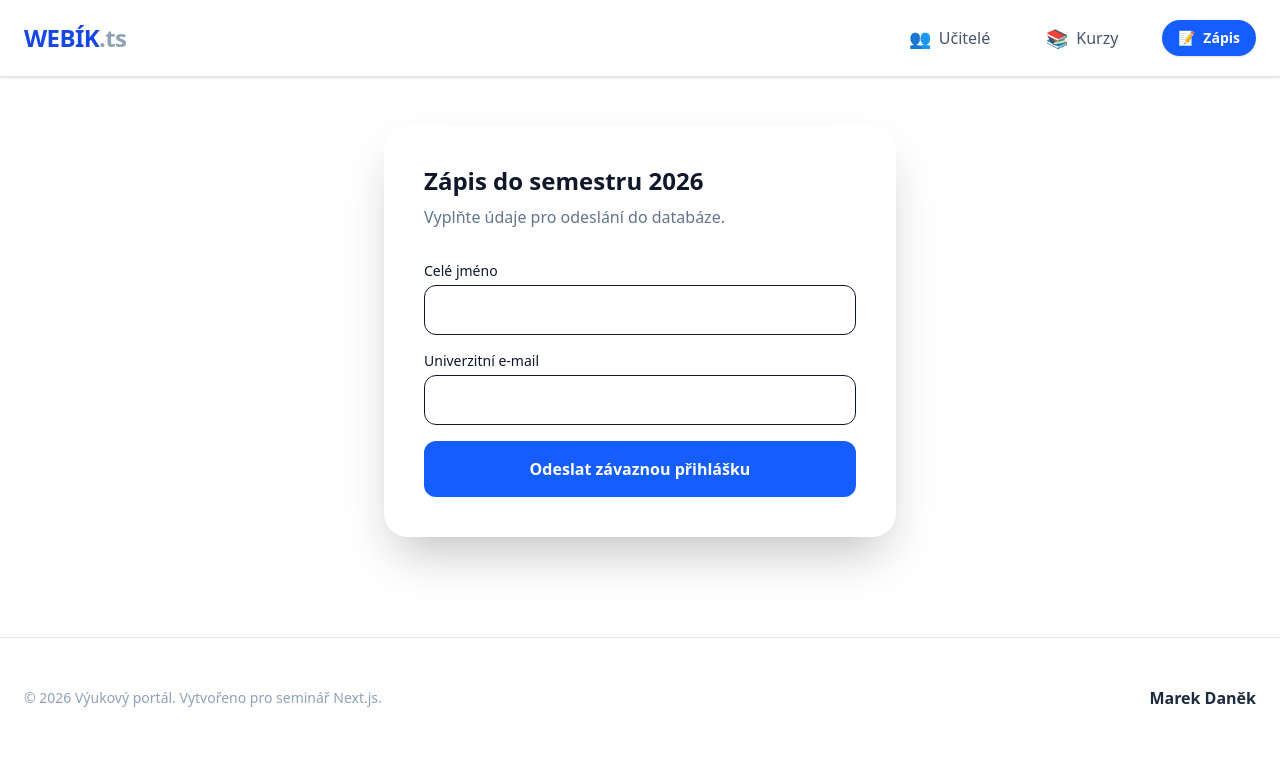
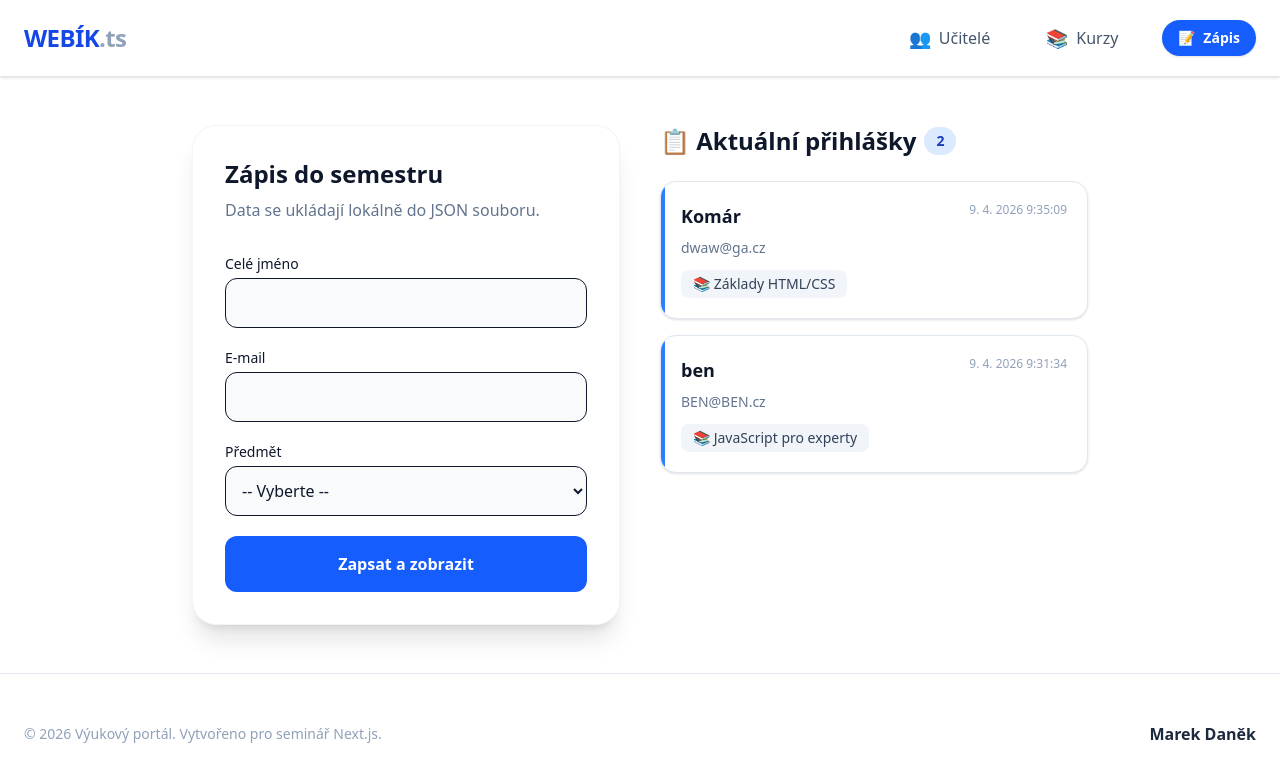
Before and after one commit to MarekDanek/GUI, a Next.js app in the folder Web/: page /03_prihlaska in a window 1280 px wide. Shown: the top 782 px of the page. Built offline with nearby package versions, Linux system fonts and the light colour scheme.

Commit message:
přidání mock dat a zpracování formuláře

```diff
--- a/Web/app/01_ucitele/page.tsx
+++ b/Web/app/01_ucitele/page.tsx
@@ -1,26 +1,27 @@
+// app/01_ucitele/page.tsx
+import { TEACHERS } from '../data/mock_data';
+
 export default function TeachersPage() {
   return (
     <div className="space-y-8">
       <h1 className="text-4xl font-black text-slate-900">Katedra Webových Technologií</h1>
 
       <div className="grid grid-cols-1 md:grid-cols-3 gap-6">
-        {/* Vizitka 1 */}
-        <div className="p-6 bg-white border border-slate-200 rounded-2xl shadow-sm hover:shadow-md transition-shadow">
-          <div className="w-12 h-12 bg-blue-100 text-blue-600 rounded-full flex items-center justify-center text-xl mb-4">👨‍🏫</div>
-          <h2 className="text-xl font-bold">Ing. Jan Novák</h2>
-          <p className="text-slate-500">Vedoucí katedry</p>
-          <div className="mt-4 pt-4 border-t text-sm text-blue-600 font-medium">novak@uni.cz</div>
-        </div>
-
-        {/* Vizitka 2 */}
-        <div className="p-6 bg-white border border-slate-200 rounded-2xl shadow-sm">
-          <div className="w-12 h-12 bg-purple-100 text-purple-600 rounded-full flex items-center justify-center text-xl mb-4">👩‍🏫</div>
-          <h2 className="text-xl font-bold">Mgr. Lucie Černá</h2>
-          <p className="text-slate-500">Expertka na UI/UX</p>
-          <div className="mt-4 pt-4 border-t text-sm text-purple-600 font-medium">cerna@uni.cz</div>
-        </div>
-
-        {/* Vizitka 3 (Tady můžeš nechat studenty, ať si dopíší svou) */}
+        {TEACHERS.map((teacher) => (
+          <div key={teacher.id} className="p-6 bg-white border border-slate-200 rounded-2xl shadow-sm hover:shadow-md transition-shadow">
+            <div className="w-12 h-12 bg-blue-100 text-blue-600 rounded-full flex items-center justify-center text-xl mb-4">
+              {teacher.icon}
+            </div>
+            <h2 className="text-xl font-bold">{teacher.name}</h2>
+            <p className="text-slate-500">{teacher.role}</p>
+            <div className="mt-4 pt-4 border-t flex justify-between items-center text-sm">
+              <span className="text-blue-600 font-medium">{teacher.email}</span>
+              <span className="bg-slate-100 text-slate-600 px-2 py-1 rounded text-xs font-bold">
+                {teacher.dept}
+              </span>
+            </div>
+          </div>
+        ))}
       </div>
     </div>
   );
--- a/Web/app/02_kurzy/[id]/page.tsx
+++ b/Web/app/02_kurzy/[id]/page.tsx
@@ -1,15 +1,32 @@
+// app/02_kurzy/[id]/page.tsx
+import { COURSES } from '../../data/mock_data';
+
 export default async function CourseDetail({ params }: { params: { id: string } }) {
   const { id } = await params;
 
+  // Najdeme konkrétní kurz podle ID z URL
+  const course = COURSES.find(c => c.id === id);
+
   return (
-    <div className="bg-white p-8 rounded-3xl border shadow-sm">
+    <div className="bg-white p-8 rounded-3xl border shadow-sm max-w-2xl">
       <span className="text-blue-600 font-mono font-bold uppercase tracking-widest text-sm">Detail předmětu</span>
-      <h1 className="text-4xl font-black mt-2 uppercase">{id}</h1>
+
+      {/* Pokud kurz existuje, vypíšeme jeho reálný název, jinak jen ID */}
+      <h1 className="text-4xl font-black mt-2">{course ? course.title : id.toUpperCase()}</h1>
+
       <p className="mt-6 text-slate-600 leading-relaxed">
-        Zde by se zobrazovaly podrobnosti o kurzu {id}. Next.js automaticky vytáhl toto ID z adresního řádku.
+        {course ? course.desc : `Zde by se zobrazovaly podrobnosti o kurzu ${id}. Next.js automaticky vytáhl toto ID z adresního řádku.`}
       </p>
+
+      {course && (
+        <div className="mt-6 flex gap-4">
+          <span className="bg-slate-100 px-4 py-2 rounded-lg font-bold">Kreditů: {course.credits}</span>
+          <span className="bg-slate-100 px-4 py-2 rounded-lg font-bold">Kapacita: {course.enrolled}/{course.capacity}</span>
+        </div>
+      )}
+
       <div className="mt-8 p-4 bg-yellow-50 border border-yellow-100 rounded-xl text-yellow-800 text-sm">
-        💡 <strong>Tip pro studenty:</strong> Toto je dynamická routa. Zkuste v URL změnit `{id}` na cokoli jiného!
+        💡 <strong>Tip pro studenty:</strong> Toto je dynamická routa. Zkuste v URL změnit <code>{id}</code> na cokoli jiného!
       </div>
     </div>
   );
--- a/Web/app/02_kurzy/page.tsx
+++ b/Web/app/02_kurzy/page.tsx
@@ -1,21 +1,14 @@
 // app/02_kurzy/page.tsx
 import Link from 'next/link';
+import { COURSES } from '../data/mock_data';
 
-// V Next.js 15 musíme parametry "awaitnout" (TypeScript to vyžaduje)
 export default async function CoursesPage({
   searchParams,
 }: {
   searchParams: Promise<{ hledat?: string }>;
 }) {
-  // Přečteme si, co uživatel napsal do URL (např. ?hledat=react)
   const params = await searchParams;
   const dotaz = params.hledat?.toLowerCase() || '';
-
-  const COURSES = [
-    { id: 'web1', title: 'Základy HTML/CSS', credits: 4 },
-    { id: 'js-adv', title: 'JavaScript pro experty', credits: 6 },
-    { id: 'nextjs', title: 'Framework Next.js', credits: 5 },
-  ];
 
   // Vyfiltrujeme kurzy podle URL (SSR v akci!)
   const vyfiltrovane = COURSES.filter(c => c.title.toLowerCase().includes(dotaz));
@@ -32,7 +25,10 @@ export default async function CoursesPage({
       <ul className="divide-y divide-slate-200 border rounded-xl bg-white">
         {vyfiltrovane.map((course) => (
           <li key={course.id} className="p-4 flex justify-between items-center">
-            <span className="font-bold">{course.title}</span>
+            <div>
+              <span className="font-bold block">{course.title}</span>
+              <span className="text-sm text-slate-500">Kreditů: {course.credits}</span>
+            </div>
             <Link href={`/02_kurzy/${course.id}`} className="text-blue-600 hover:underline">
               Detail
             </Link>
@@ -40,7 +36,6 @@ export default async function CoursesPage({
         ))}
       </ul>
 
-      {/* Odkaz, který nasimuluje hledání a spustí SSR */}
       <div className="mt-6 flex gap-2">
         <Link href="/02_kurzy?hledat=javascript" className="text-sm border p-2 rounded hover:bg-slate-50">
           🔍 Hledat JavaScript
--- a/Web/app/03_prihlaska/page.tsx
+++ b/Web/app/03_prihlaska/page.tsx
@@ -1,37 +1,131 @@
-export default function RegistrationPage() {
+// app/03_prihlaska/page.tsx
+import { COURSES } from '../data/mock_data';
+import fs from 'fs/promises';
+import path from 'path';
+import { revalidatePath } from 'next/cache';
 
-  // Tuhle funkci piš se studenty velmi pomalu – je to nejdůležitější část
+// 1. OPRAVA: Řekneme TypeScriptu, jak PŘESNĚ vypadá naše přihláška (konec "any" chyb)
+interface Prihlaska {
+  id: string;
+  jmeno: string;
+  email: string;
+  kurz: string;
+  casZapsani: string;
+}
+
+// 2. OPRAVA: Přesunuli jsme Server Action úplně mimo hlavní komponentu!
+// Tím Reactu řekneme, že tohle se spouští opravdu jen při odeslání a neruší to vykreslování.
 async function handleSubmit(formData: FormData) {
-    'use server'; // Magická formule
+  'use server';
 
-    const name = formData.get('fullName');
-    const email = formData.get('email');
+  // "as string" uklidní TypeScript, že z inputu opravdu přijde text
+  const name = formData.get('fullName') as string;
+  const email = formData.get('email') as string;
+  const selectedCourse = formData.get('courseId') as string;
 
-    // Tady vysvětli, že toto se vypíše v terminálu, ne v prohlížeči!
-    console.log("--- NOVÁ PŘIHLÁŠKA PŘIJATA ---");
-    console.log(`Student: ${name}`);
-    console.log(`Kontakt: ${email}`);
-    console.log("-------------------------------");
+  const novaPrihlaska: Prihlaska = {
+    id: crypto.randomUUID(), // Modernější způsob: vygeneruje unikátní textové ID místo Date.now()
+    jmeno: name,
+    email: email,
+    kurz: selectedCourse,
+    casZapsani: new Date().toLocaleString('cs-CZ')
+  };
+
+  const cestaKSouboru = path.join(process.cwd(), 'app', 'data', 'prihlasky.json');
+
+  try {
+    let existujici: Prihlaska[] = [];
+    try {
+      const data = await fs.readFile(cestaKSouboru, 'utf-8');
+      existujici = JSON.parse(data);
+    } catch (e) {
+      // Soubor ještě neexistuje, nevadí
+    }
+
+    existujici.push(novaPrihlaska);
+    await fs.writeFile(cestaKSouboru, JSON.stringify(existujici, null, 2));
+
+  } catch (chyba) {
+    console.error("❌ Došlo k chybě při ukládání:", chyba);
+  }
+
+  revalidatePath('/03_prihlaska');
+}
+
+// 3. Hlavní komponenta (teď už je naprosto čistá)
+export default async function RegistrationPage() {
+
+  const cestaKSouboru = path.join(process.cwd(), 'app', 'data', 'prihlasky.json');
+  let ulozenePrihlasky: Prihlaska[] = [];
+
+  try {
+    const data = await fs.readFile(cestaKSouboru, 'utf-8');
+    ulozenePrihlasky = JSON.parse(data);
+  } catch (error) {
+    // Zatím žádná data
   }
 
   return (
-    <div className="max-w-lg mx-auto bg-white p-10 rounded-3xl shadow-2xl">
-      <h1 className="text-2xl font-bold mb-2">Zápis do semestru 2026</h1>
-      <p className="text-slate-500 mb-8">Vyplňte údaje pro odeslání do databáze.</p>
+    <div className="max-w-4xl mx-auto grid grid-cols-1 md:grid-cols-2 gap-10">
 
-      <form action={handleSubmit} className="space-y-4">
+      {/* Formulář */}
+      <div className="bg-white p-8 rounded-3xl shadow-xl border border-slate-100 h-fit">
+        <h1 className="text-2xl font-bold mb-2">Zápis do semestru</h1>
+        <p className="text-slate-500 mb-8">Data se ukládají lokálně do JSON souboru.</p>
+
+        <form action={handleSubmit} className="space-y-5">
           <div>
             <label className="block text-sm font-medium mb-1">Celé jméno</label>
-          <input name="fullName" type="text" className="w-full p-3 border rounded-xl outline-blue-500" required />
+            <input name="fullName" type="text" className="w-full p-3 border rounded-xl bg-slate-50" required />
           </div>
           <div>
-          <label className="block text-sm font-medium mb-1">Univerzitní e-mail</label>
-          <input name="email" type="email" className="w-full p-3 border rounded-xl outline-blue-500" required />
+            <label className="block text-sm font-medium mb-1">E-mail</label>
+            <input name="email" type="email" className="w-full p-3 border rounded-xl bg-slate-50" required />
+          </div>
+          <div>
+            <label className="block text-sm font-medium mb-1">Předmět</label>
+            <select name="courseId" className="w-full p-3 border rounded-xl bg-slate-50" required>
+              <option value="">-- Vyberte --</option>
+              {COURSES.map(c => <option key={c.id} value={c.title}>{c.title}</option>)}
+            </select>
           </div>
           <button type="submit" className="w-full bg-blue-600 text-white py-4 rounded-xl font-bold hover:bg-blue-700 transition-colors">
-          Odeslat závaznou přihlášku
+            Zapsat a zobrazit
           </button>
         </form>
       </div>
+
+      {/* Výpis */}
+      <div>
+        <h2 className="text-2xl font-bold mb-6 flex items-center gap-2">
+          📋 Aktuální přihlášky
+          <span className="bg-blue-100 text-blue-800 text-sm px-3 py-1 rounded-full">{ulozenePrihlasky.length}</span>
+        </h2>
+
+        {ulozenePrihlasky.length === 0 ? (
+          <div className="bg-slate-50 border-2 border-dashed border-slate-200 rounded-2xl p-10 text-center text-slate-500">
+            Zatím zde nejsou žádné přihlášky. Buďte první!
+          </div>
+        ) : (
+          <ul className="space-y-4">
+            {/* Tady jsme smazali ": any", protože TypeScript už zná naši "Prihlasku" */}
+            {ulozenePrihlasky.slice().reverse().map((prihlaska) => (
+              <li key={prihlaska.id} className="bg-white p-5 rounded-2xl border border-slate-200 shadow-sm flex flex-col gap-2 relative overflow-hidden">
+                <div className="absolute top-0 left-0 w-1 h-full bg-blue-500"></div>
+                <div className="flex justify-between items-start">
+                  <span className="font-bold text-lg">{prihlaska.jmeno}</span>
+                  <span className="text-xs text-slate-400">{prihlaska.casZapsani}</span>
+                </div>
+                <span className="text-sm text-slate-500">{prihlaska.email}</span>
+                <span className="bg-slate-100 text-slate-700 text-sm font-medium px-3 py-1 rounded-lg w-fit mt-1">
+                  📚 {prihlaska.kurz}
+                </span>
+              </li>
+            ))}
+          </ul>
+        )}
+      </div>
+
+    </div>
   );
 }
--- /dev/null
+++ b/Web/app/data/mock_data.ts
@@ -0,0 +1,15 @@
+// app/data/mockData.ts
+
+export const TEACHERS = [
+  { id: 1, name: "Ing. Jan Novák", role: "Vedoucí katedry", email: "novak@uni.cz", icon: "👨‍🏫", dept: "IT" },
+  { id: 2, name: "Mgr. Lucie Černá", role: "Expertka na UI/UX", email: "cerna@uni.cz", icon: "👩‍💻", dept: "Design" },
+  { id: 3, name: "doc. Petr Rychlý", role: "Databázový specialista", email: "rychly@uni.cz", icon: "👨‍🔬", dept: "Data" },
+  { id: 4, name: "Bc. Tomáš Zelený", role: "Asistent pro React", email: "zeleny@uni.cz", icon: "🧑‍🎓", dept: "IT" }
+];
+
+export const COURSES = [
+  { id: 'web1', title: 'Základy HTML/CSS', credits: 4, desc: 'Úvod do tvorby moderního webu.', capacity: 30, enrolled: 12 },
+  { id: 'js-adv', title: 'JavaScript pro experty', credits: 6, desc: 'Pokročilé techniky a asynchronní JS.', capacity: 20, enrolled: 19 },
+  { id: 'nextjs', title: 'Framework Next.js', credits: 5, desc: 'Moderní full-stack vývoj aplikací.', capacity: 15, enrolled: 15 },
+  { id: 'uiux', title: 'Design uživatelských rozhraní', credits: 4, desc: 'Figma, přístupnost a principy designu.', capacity: 25, enrolled: 10 }
+];
--- /dev/null
+++ b/Web/app/data/prihlasky.json
@@ -0,0 +1,16 @@
+[
+  {
+    "id": 1775719894221,
+    "jmeno": "ben",
+    "email": "BEN@BEN.cz",
+    "kurz": "JavaScript pro experty",
+    "casZapsani": "9. 4. 2026 9:31:34"
+  },
+  {
+    "id": "fc476002-c763-48d5-9b6b-03f44022e189",
+    "jmeno": "Komár",
+    "email": "dwaw@ga.cz",
+    "kurz": "Základy HTML/CSS",
+    "casZapsani": "9. 4. 2026 9:35:09"
+  }
+]
```
Lines whose indentation alone changed are shown as unchanged.
